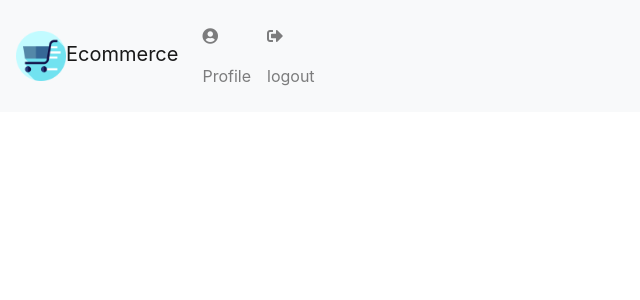
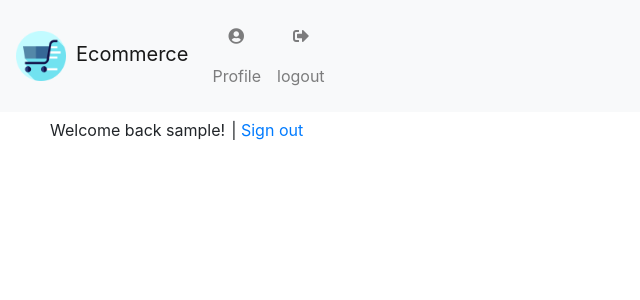
Before and after one commit to Luciano-Lima/ecommerce, a Django app: page /accounts/profile/ in a window 1280 px wide. Shown: the top 300 px of the page, without its empty margins (0-640 px from the left). Run offline with Django 3.2, Linux system fonts and the light colour scheme; the visitor is signed in with stand-in values (Sample User, id 1); data comes from the database, SQL or seed files in the repository; some libraries are stand-ins or nearby versions.

Commit message:
Added margin to icons

```diff
--- a/static/css/styles.css
+++ b/static/css/styles.css
@@ -1,9 +1,28 @@
+/* Navbar */
 a.navbar-brand img {
     width: 50px;
     height: 50px;
-
 }
 
+.d-inline-block {
+    margin-right: 10px;
+}
+
+.fas {
+    padding-left: 16px;
+}
+
+/* User profile page */
+.user-profile {
+    margin: 50px;
+}
+
+.user-profile-sigout-space {
+    margin-left: 6px;
+}
+
+
+/* All products page */
 .product-name {
     min-height: 150px;
 }
```
